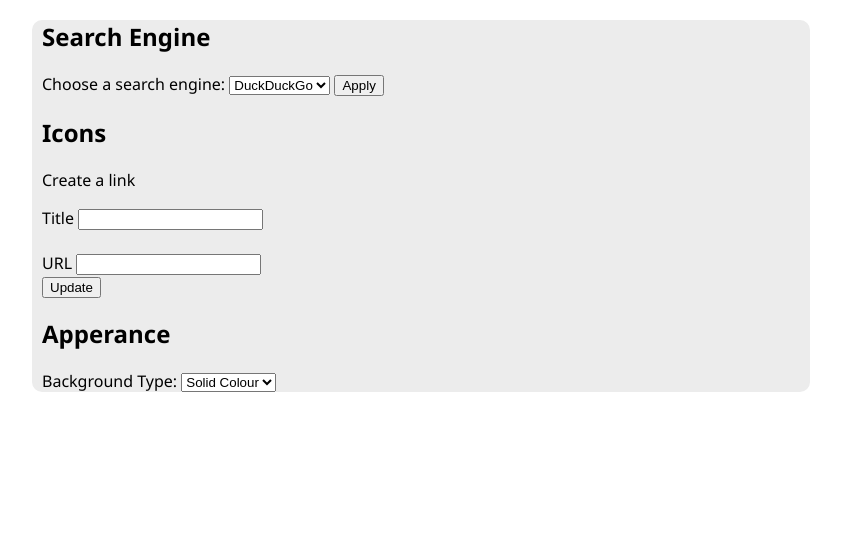
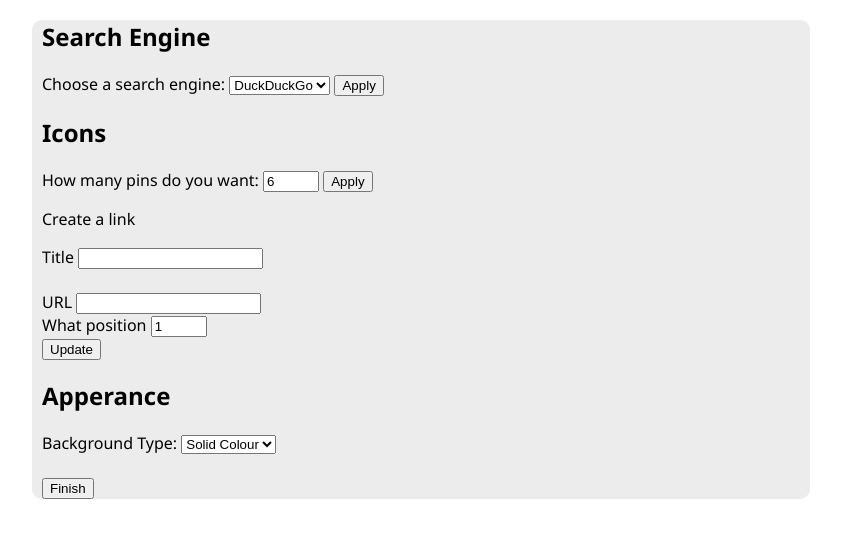
Before and after one commit to Shaddow798/startpage, a Flask app: page /settings in a window 1280 px wide. Shown: the part 153-691 px from the top of the page, without its empty margins (224-1065 px from the left). Run offline with Flask 3, Linux system fonts and the light colour scheme.

Commit message:
fix caos and modify settings

```diff
--- a/main.py
+++ b/main.py
@@ -28,7 +28,9 @@ class Icons(db.Model):
 # Routes for every page and what the function is
 @app.route('/', methods=['POST', 'GET'])
 def index():
+    #pins = Icons.query.order_by(Icons.date_created).all()
     return render_template('index.html')
+    #return render_template('index.html')
 
 # setuo the settings
 @app.route('/settings', methods=['POST', 'GET'])
@@ -44,8 +46,7 @@ def settings():
         except:
             return 'Something went wrong'
     else:
-        pins = Icons.query.order_by(Icons.date_created).all()
-        return render_template('settings.html', pins=pins)
+        return render_template('settings.html')
 
 # run the program
 
--- a/templates/settings.html
+++ b/templates/settings.html
@@ -24,11 +24,11 @@
     </form>
     <form  action="/settings" method="POST">
         <h2>Icons</h2>
-        <!--
-        <label for="icons">How many icons do you want:</label>
+
+        <label for="icons">How many pins do you want:</label>
         <input type="number" id="quantity" name="quantity" value="6" min="0" max="24">
         <input type="submit" value="Apply">
-        -->
+
         <p>Create a link</p>
         <label for="content">Title</label>
         <input type="text" name="content" id="content" >
@@ -36,6 +36,9 @@
         <br>
         <label for="link_content">URL</label>
         <input type="text" name="link_content" id="link_content" >
+        <br>
+        <label for="order">What position</label>
+        <input type="number" id="order" name="order" value="1" min="0" max="24">
         <br>
         <input type="submit" value="Update">
 
@@ -49,6 +52,13 @@
             <option value="background">Background</option>
         </select>
     </form>
+
+
+    <br>
+    <a href="/">
+        <button>Finish</button>
+    </a>
+
 </main>
 
 
```
